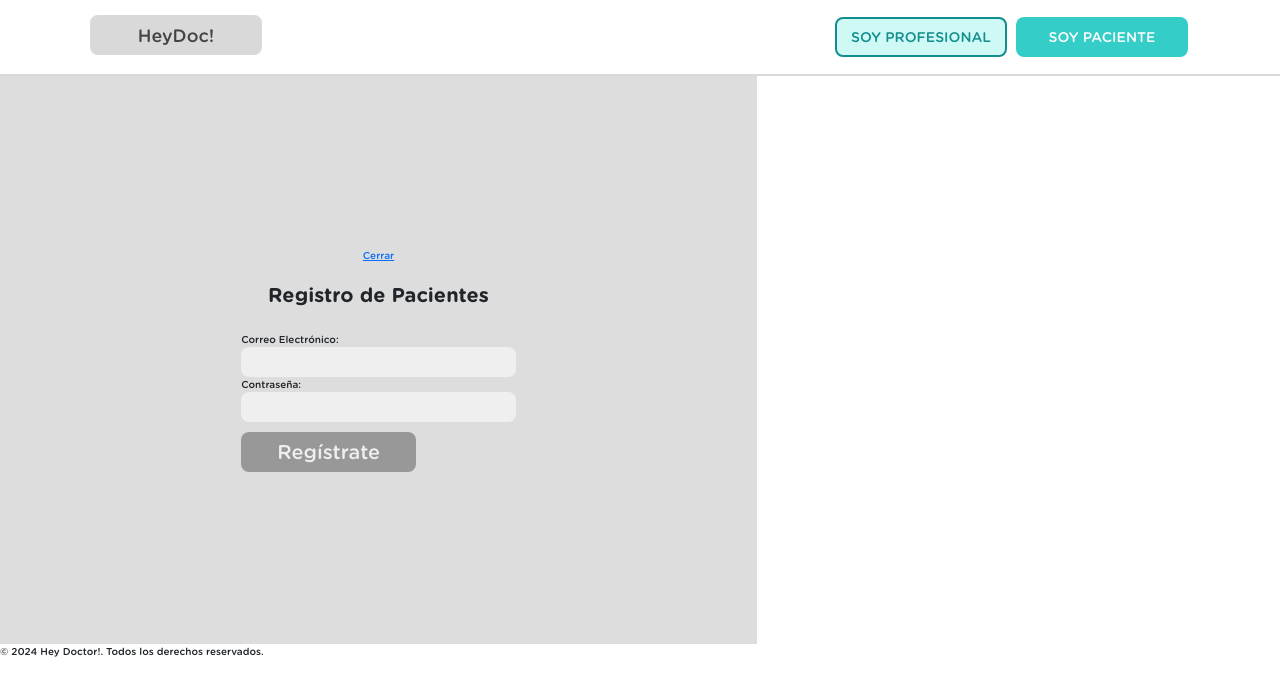
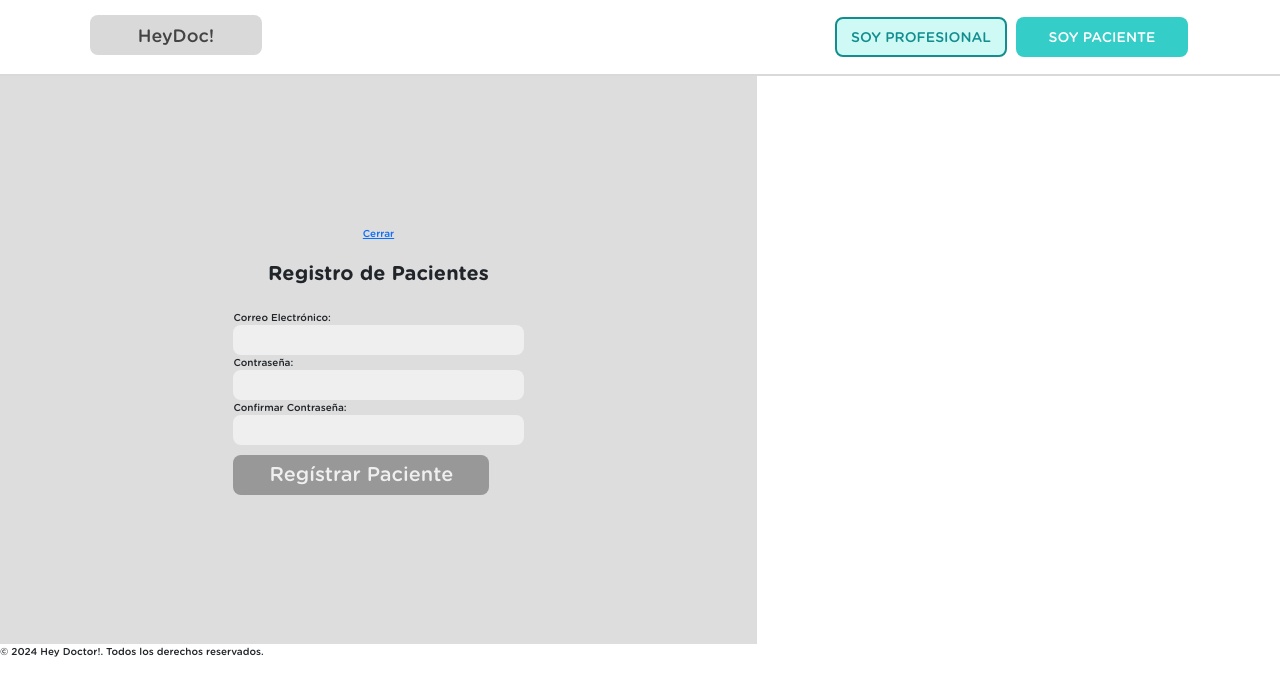
Before and after one commit to No-Country-simulation/S17-02-ft-Java-React, a React app in the folder frontend/: page /registeruser in a window 1280 px wide. Shown: the top 696 px of the page. Built offline with nearby package versions, Linux system fonts and the light colour scheme; the HTML template or start-up script is replaced by a standard one.

Commit message:
solucion de bugs en regsitros y navbar

```diff
--- a/frontend/src/components/registerEspecialist/index.tsx
+++ b/frontend/src/components/registerEspecialist/index.tsx
@@ -153,7 +153,7 @@ export const RegisterEspecialist: React.FC = () => {
           error={touched.confirmPassword ? errors.confirmPassword : undefined}
         />
 
-        <button type="submit">Registrar Usuario</button>
+        <button type="submit">Registrar Profesional</button>
       </form>
     </div>
   );
--- a/frontend/src/components/registerUser/index.tsx
+++ b/frontend/src/components/registerUser/index.tsx
@@ -7,6 +7,7 @@ import { Link, useNavigate } from "react-router-dom";
 import FormInput from "./formInput";
 import { useAuth } from "../../context/context";
 
+// Actualización del esquema de validación
 const validationSchema = Yup.object({
   email: Yup.string()
     .email("Debe ser un correo electrónico válido")
@@ -16,6 +17,9 @@ const validationSchema = Yup.object({
     .matches(/[a-zA-Z]/, "La contraseña debe contener letras")
     .matches(/[0-9]/, "La contraseña debe contener números")
     .required("La contraseña es obligatoria"),
+  confirmPassword: Yup.string()
+    .oneOf([Yup.ref("password")], "Las contraseñas deben coincidir")
+    .required("La confirmación de la contraseña es obligatoria"),
 });
 
 const handleError = (error: any, defaultMessage: string) => {
@@ -100,7 +104,7 @@ export const RegisterUser: React.FC = () => {
   );
 
   const formik = useFormik({
-    initialValues: { email: "", password: "" },
+    initialValues: { email: "", password: "", confirmPassword: "" },
     validationSchema,
     onSubmit,
   });
@@ -112,10 +116,15 @@ export const RegisterUser: React.FC = () => {
       </nav>
       <h2>Registro de Pacientes</h2>
 
-      {formik.errors.email || formik.errors.password ? (
+      {formik.errors.email ||
+      formik.errors.password ||
+      formik.errors.confirmPassword ? (
         <ul>
           {formik.errors.email && <li>{formik.errors.email}</li>}
           {formik.errors.password && <li>{formik.errors.password}</li>}
+          {formik.errors.confirmPassword && (
+            <li>{formik.errors.confirmPassword}</li>
+          )}
         </ul>
       ) : null}
 
@@ -138,8 +147,21 @@ export const RegisterUser: React.FC = () => {
           onBlur={formik.handleBlur}
           error={formik.touched.password ? formik.errors.password : undefined}
         />
+        <FormInput
+          id="confirmPassword"
+          name="Confirmar Contraseña"
+          type="password"
+          value={formik.values.confirmPassword}
+          onChange={formik.handleChange}
+          onBlur={formik.handleBlur}
+          error={
+            formik.touched.confirmPassword
+              ? formik.errors.confirmPassword
+              : undefined
+          }
+        />
         <button className="btn btn-secondary" type="submit">
-          Regístrate
+          Regístrar Paciente
         </button>
       </form>
     </div>
```
